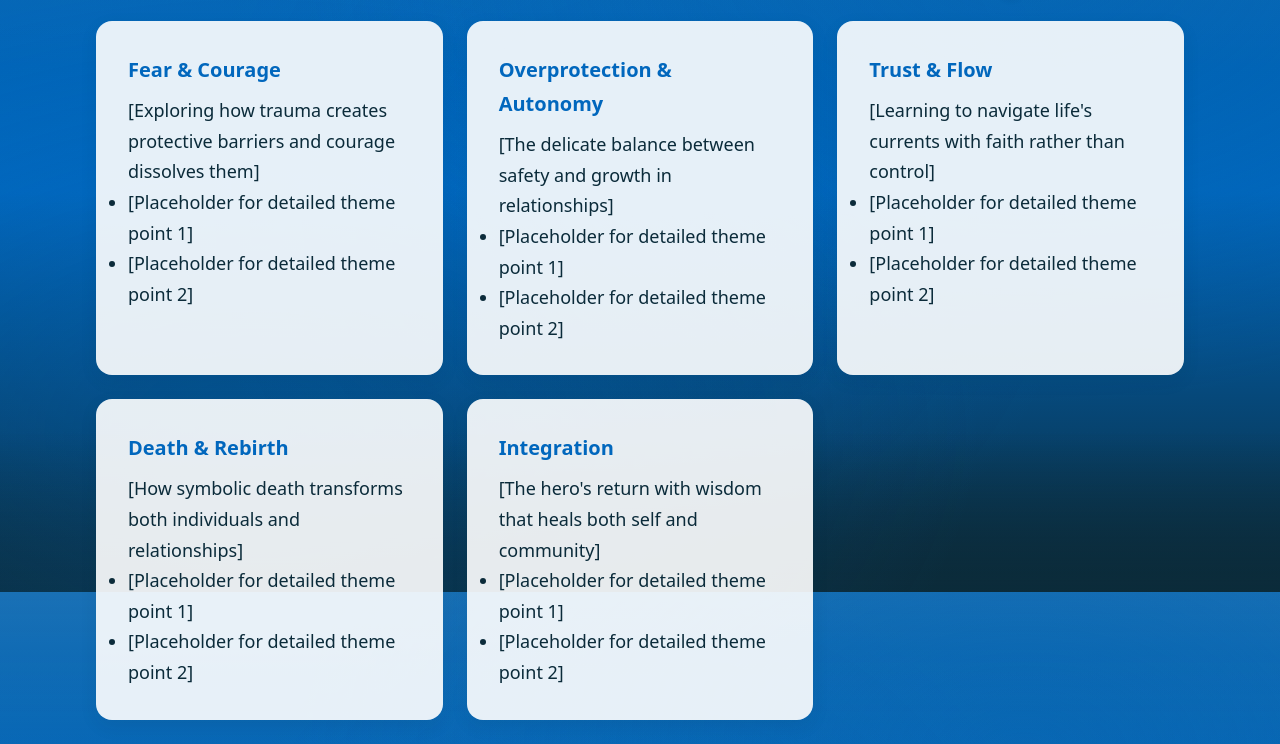
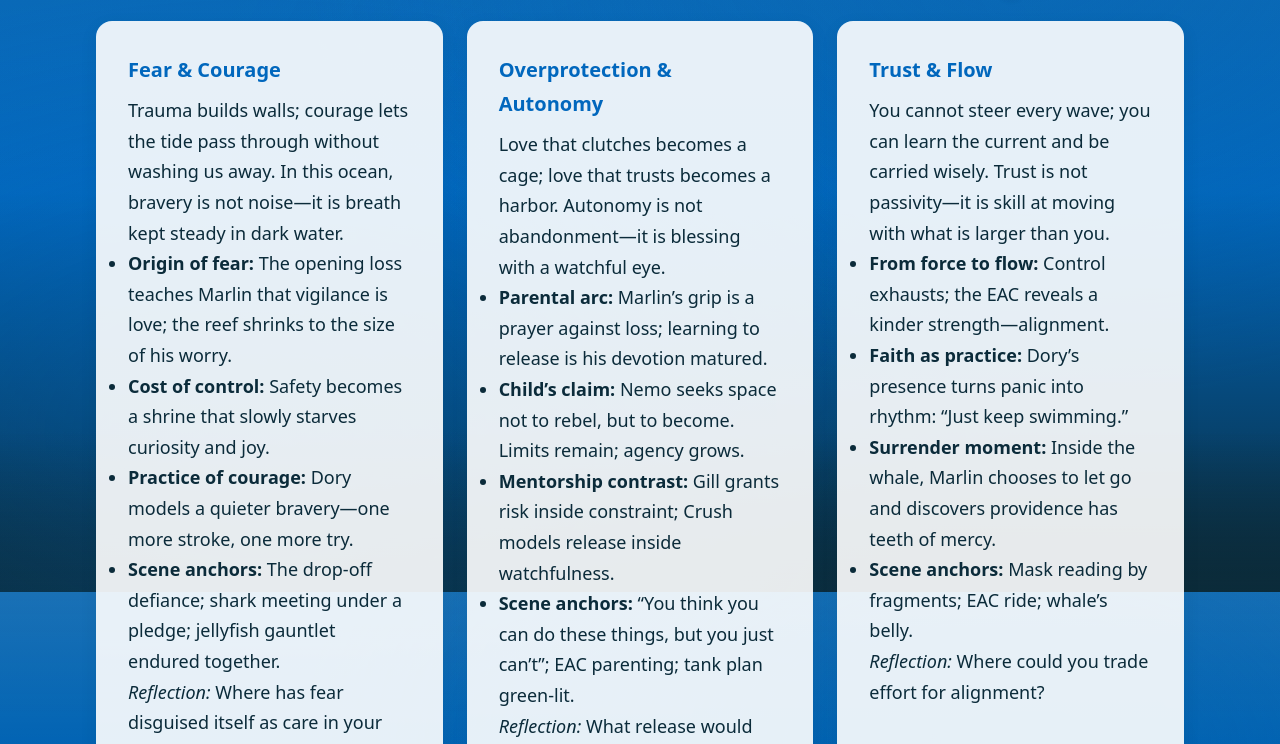
Before and after one commit to BenWassa/nemo, a plain HTML site: page development/site/themes.html in a window 1280 px wide. Shown: the part 208-952 px from the top of the page. Drawn offline with Linux system fonts and the light colour scheme.

Commit message:
Enhance themes content for Filmseele project: update descriptions and reflections for clarity and engagement across key themes.

```diff
--- a/development/site/themes.html
+++ b/development/site/themes.html
@@ -37,47 +37,62 @@
                 <div class="themes-grid">
                     <article id="fear-courage" class="card theme-chip" style="text-align: left;">
                         <h4>Fear & Courage</h4>
-                        <p>[Exploring how trauma creates protective barriers and courage dissolves them]</p>
+                        <p>Trauma builds walls; courage lets the tide pass through without washing us away. In this ocean, bravery is not noise—it is breath kept steady in dark water.</p>
                         <ul>
-                            <li>[Placeholder for detailed theme point 1]</li>
-                            <li>[Placeholder for detailed theme point 2]</li>
+                            <li><strong>Origin of fear:</strong> The opening loss teaches Marlin that vigilance is love; the reef shrinks to the size of his worry.</li>
+                            <li><strong>Cost of control:</strong> Safety becomes a shrine that slowly starves curiosity and joy.</li>
+                            <li><strong>Practice of courage:</strong> Dory models a quieter bravery—one more stroke, one more try.</li>
+                            <li><strong>Scene anchors:</strong> The drop‑off defiance; shark meeting under a pledge; jellyfish gauntlet endured together.</li>
                         </ul>
+                        <p class="reflection"><em>Reflection:</em> Where has fear disguised itself as care in your life?</p>
                     </article>
 
                     <article id="overprotection-autonomy" class="card theme-chip" style="text-align: left;">
                         <h4>Overprotection & Autonomy</h4>
-                        <p>[The delicate balance between safety and growth in relationships]</p>
+                        <p>Love that clutches becomes a cage; love that trusts becomes a harbor. Autonomy is not abandonment—it is blessing with a watchful eye.</p>
                         <ul>
-                            <li>[Placeholder for detailed theme point 1]</li>
-                            <li>[Placeholder for detailed theme point 2]</li>
+                            <li><strong>Parental arc:</strong> Marlin’s grip is a prayer against loss; learning to release is his devotion matured.</li>
+                            <li><strong>Child’s claim:</strong> Nemo seeks space not to rebel, but to become. Limits remain; agency grows.</li>
+                            <li><strong>Mentorship contrast:</strong> Gill grants risk inside constraint; Crush models release inside watchfulness.</li>
+                            <li><strong>Scene anchors:</strong> “You think you can do these things, but you just can’t”; EAC parenting; tank plan green‑lit.</li>
                         </ul>
+                        <p class="reflection"><em>Reflection:</em> What release would honor someone you love?</p>
                     </article>
 
                     <article id="trust-flow" class="card theme-chip" style="text-align: left;">
                         <h4>Trust & Flow</h4>
-                        <p>[Learning to navigate life's currents with faith rather than control]</p>
+                        <p>You cannot steer every wave; you can learn the current and be carried wisely. Trust is not passivity—it is skill at moving with what is larger than you.</p>
                         <ul>
-                            <li>[Placeholder for detailed theme point 1]</li>
-                            <li>[Placeholder for detailed theme point 2]</li>
+                            <li><strong>From force to flow:</strong> Control exhausts; the EAC reveals a kinder strength—alignment.</li>
+                            <li><strong>Faith as practice:</strong> Dory’s presence turns panic into rhythm: “Just keep swimming.”</li>
+                            <li><strong>Surrender moment:</strong> Inside the whale, Marlin chooses to let go and discovers providence has teeth of mercy.</li>
+                            <li><strong>Scene anchors:</strong> Mask reading by fragments; EAC ride; whale’s belly.</li>
                         </ul>
+                        <p class="reflection"><em>Reflection:</em> Where could you trade effort for alignment?</p>
                     </article>
 
                     <article id="death-rebirth" class="card theme-chip" style="text-align: left;">
                         <h4>Death & Rebirth</h4>
-                        <p>[How symbolic death transforms both individuals and relationships]</p>
+                        <p>Every true journey nears a death—of certainty, of strategy, of self—so a truer life can surface.</p>
                         <ul>
-                            <li>[Placeholder for detailed theme point 1]</li>
-                            <li>[Placeholder for detailed theme point 2]</li>
+                            <li><strong>Symbolic deaths:</strong> The barracuda’s attack (innocence), the jellyfish fall (capacity), Nemo’s “death” feint (control).</li>
+                            <li><strong>Rebirths:</strong> Marlin’s trust resurrected; Nemo’s leadership born; community saved by swimming down together.</li>
+                            <li><strong>Mythic frame:</strong> Descent, ordeal, return—old selves shed like shells on the sea floor.</li>
+                            <li><strong>Scene anchors:</strong> Harbor despair to reunion; net descent as communal resurrection.</li>
                         </ul>
+                        <p class="reflection"><em>Reflection:</em> What old certainty must drown for you to live differently?</p>
                     </article>
 
                     <article id="integration" class="card theme-chip" style="text-align: left;">
                         <h4>Integration</h4>
-                        <p>[The hero's return with wisdom that heals both self and community]</p>
+                        <p>The return is home made new: same reef, different heart. Wisdom becomes habit; love learns to send as well as shield.</p>
                         <ul>
-                            <li>[Placeholder for detailed theme point 1]</li>
-                            <li>[Placeholder for detailed theme point 2]</li>
+                            <li><strong>Aftermath:</strong> Vigilance softens into attentive care; anxiety becomes awareness.</li>
+                            <li><strong>Belonging widened:</strong> Dory is no longer a guest but kin; community inherits the courage of two.</li>
+                            <li><strong>Ongoing practice:</strong> Trust is not an event but a rhythm kept in ordinary days.</li>
+                            <li><strong>Scene anchors:</strong> School send‑off without the knot; easy banter at the reef; open horizon.</li>
                         </ul>
+                        <p class="reflection"><em>Reflection:</em> How will you practice what the ocean taught you—today, at home?</p>
                     </article>
                 </div>
                 <div class="actions" style="justify-content: center; margin-top: var(--space-4);">
```
Also changed, not shown: 1 other file.
